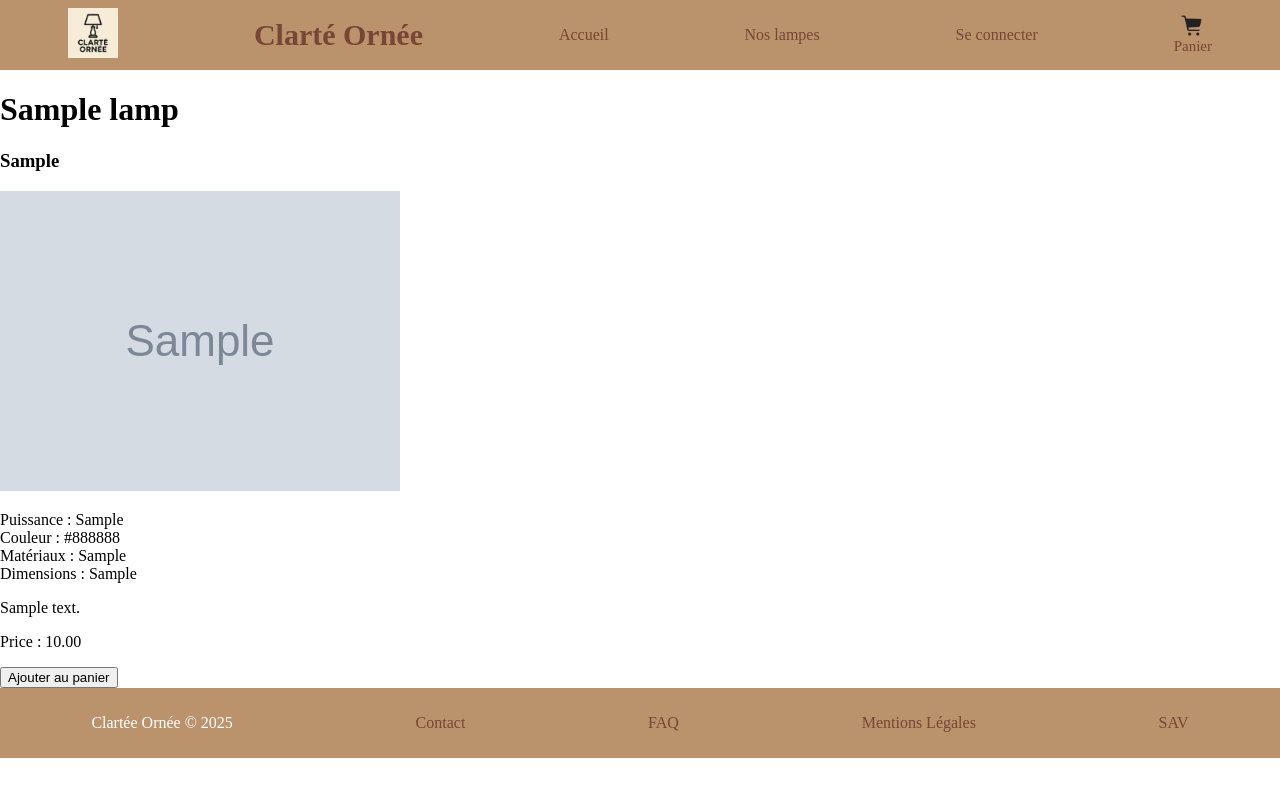
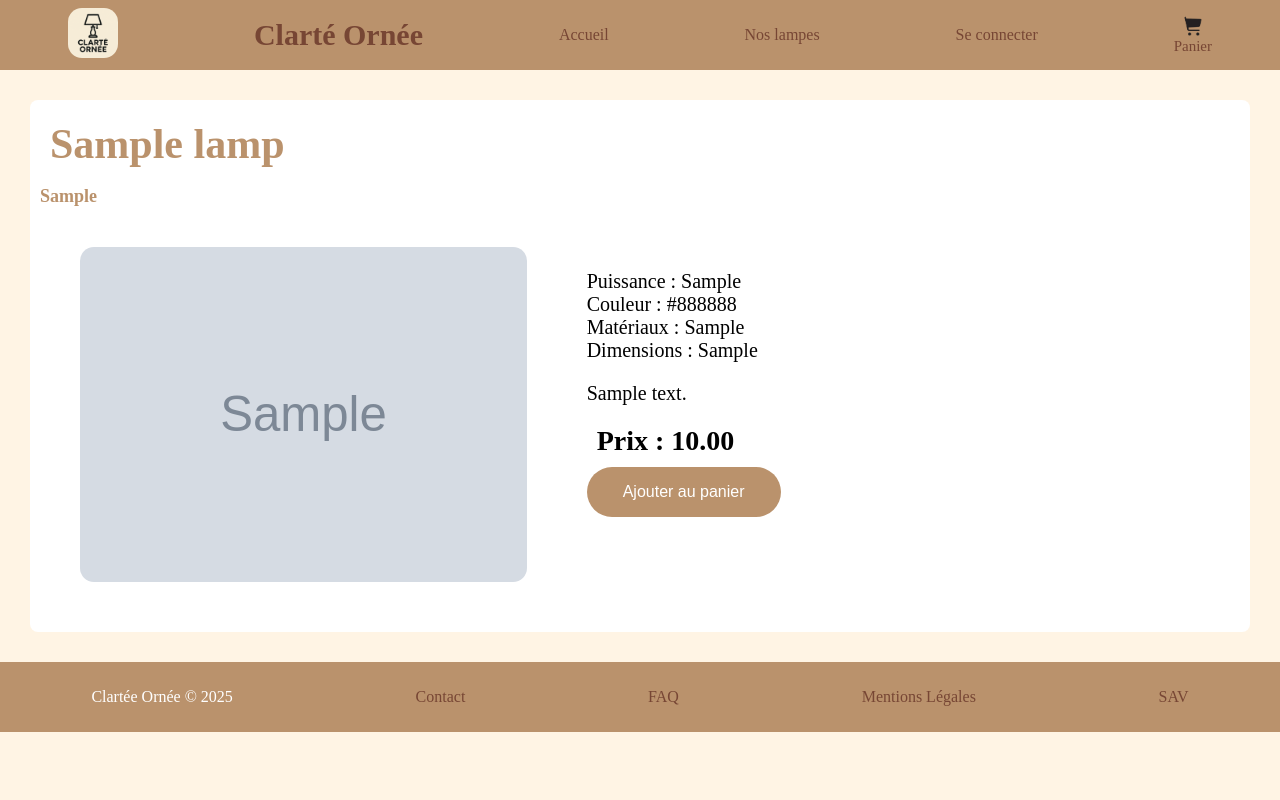
Before and after one commit to Yann336/Projet-transversale-web, a PHP site: page /index.php?page=lamp-details&id=1 in a window 1280 px wide. Run offline with PHP 8.4, Linux system fonts and the light colour scheme; tables that the repository leaves empty hold one stand-in row (values such as "Sample post"); grey boxes marked "Sample" are stand-in pictures.

Commit message:
css lampe detail

```diff
--- a/assets/css/Panier.css
+++ b/assets/css/Panier.css
@@ -2,7 +2,7 @@
   margin: 0;
   padding: 0;
   box-sizing: border-box;
-  font-family: Arial, sans-serif;
+
 }
 
 body {
@@ -20,6 +20,7 @@ section {
     padding: 25px;
     border-radius: 8px;
     margin-bottom: 30px;
+    font-family: Arial, sans-serif;
 }
 
 h1 {
--- a/assets/css/lamp-details.css
+++ b/assets/css/lamp-details.css
@@ -1,3 +1,73 @@
 body{
     margin:0;
+    background: rgb(255, 244, 228) ;
 }
+
+.product {
+    background: white;
+    padding: 10px;
+    border-radius: 8px;
+    margin: 30px;
+    display: flex;
+    gap: 20px;
+    align-items: flex-start;
+}
+.left{
+    flex:0.6;
+}
+.left img{
+    display: block;
+    margin: 40px;
+}
+.right{
+    flex: 1.4;
+    margin-top: 140px;
+}
+h1{
+    font-size: 42px;
+    font-weight: 600;
+    margin: 10px;
+    color: rgb(186, 146, 108);
+}
+
+h3 {
+    font-size: 18px;
+    color: rgb(186, 146, 108);
+    margin-bottom: 25px;
+}
+
+img {
+    height: 335px;
+    width:auto;
+    border-radius: 14px;
+}
+
+.attributs {
+    font-size: 20px;
+}
+
+.description {
+    font-size: 20px;
+}
+
+.prix{
+    font-size: 28px;
+    font-weight: 600;
+    margin: 10px;
+    color: #000;
+}
+
+.bouton{
+    display: inline-block;
+    padding: 16px 36px;
+    font-size: 16px;
+    border: none;
+    border-radius: 40px;
+    cursor: pointer;
+    background-color: rgb(186, 146, 108);
+    color:white;
+}
+
+.bouton:hover {
+    color:rgb(83, 39, 23);
+}
--- a/assets/css/panier.css
+++ b/assets/css/panier.css
@@ -2,7 +2,7 @@
   margin: 0;
   padding: 0;
   box-sizing: border-box;
-  font-family: Arial, sans-serif;
+
 }
 
 body {
@@ -20,6 +20,7 @@ section {
     padding: 25px;
     border-radius: 8px;
     margin-bottom: 30px;
+    font-family: Arial, sans-serif;
 }
 
 h1 {
--- a/base_de_donnees/lampes.sql
+++ b/base_de_donnees/lampes.sql
@@ -8,7 +8,7 @@ CREATE TABLE Lamps(
     name VARCHAR (50) NOT NULL,
     Power VARCHAR (50) NOT NULL,
     Color VARCHAR (50) NOT NULL,
-    Price DECIMAL (5, 2) NOT NULL,
+    Price DECIMAL (6, 2) NOT NULL,
     Style VARCHAR (50) NOT NULL,
     Material VARCHAR (50) NOT NULL,
     Dimensions VARCHAR (50) NOT NULL,
--- a/views/pages/lamp-details.php
+++ b/views/pages/lamp-details.php
@@ -4,27 +4,31 @@ include('models/select-details.php');
 $id= $_GET['id'];
 
 ?>
-
+<section class="product">
+    <div class="left">
         <h1> <?= $lamps["name"] ?></h1>
 
         <h3> <?= $lamps["TypeLamp"] ?> </h3>
 
         <img src='<?= $lamps["PathPicture"] ?>' alt='Image random'>
-
-<p>
+    </div>
+    <div class="right">
+        <p class='attributs'>
             Puissance : <?= $lamps["Power"] ?> <br>
             Couleur : <?= $lamps["Color"] ?> <br>
             Matériaux : <?= $lamps["Material"] ?> <br>
             Dimensions : <?= $lamps["Dimensions"] ?> <br>
         </p>
 
-<p>
+        <p class="description">
             <?= $lamps["Description"] ?>
         </p>
 
-<p> Price : <?= $lamps["Price"] ?> </p>
+        <p class="prix"> Prix : <?= $lamps["Price"] ?> </p>
 
         <form method="POST">
             <input type="hidden" name="idLamp" value="<?= $_GET['id'] ?>">
-    <button type="submit">Ajouter au panier</button>
+            <button class="bouton" type="submit">Ajouter au panier</button>
         </form>
+    </div>
+</section>
```
Also changed, not shown: assets/images/plafond7.jpg. Lines whose indentation alone changed are shown as unchanged.
